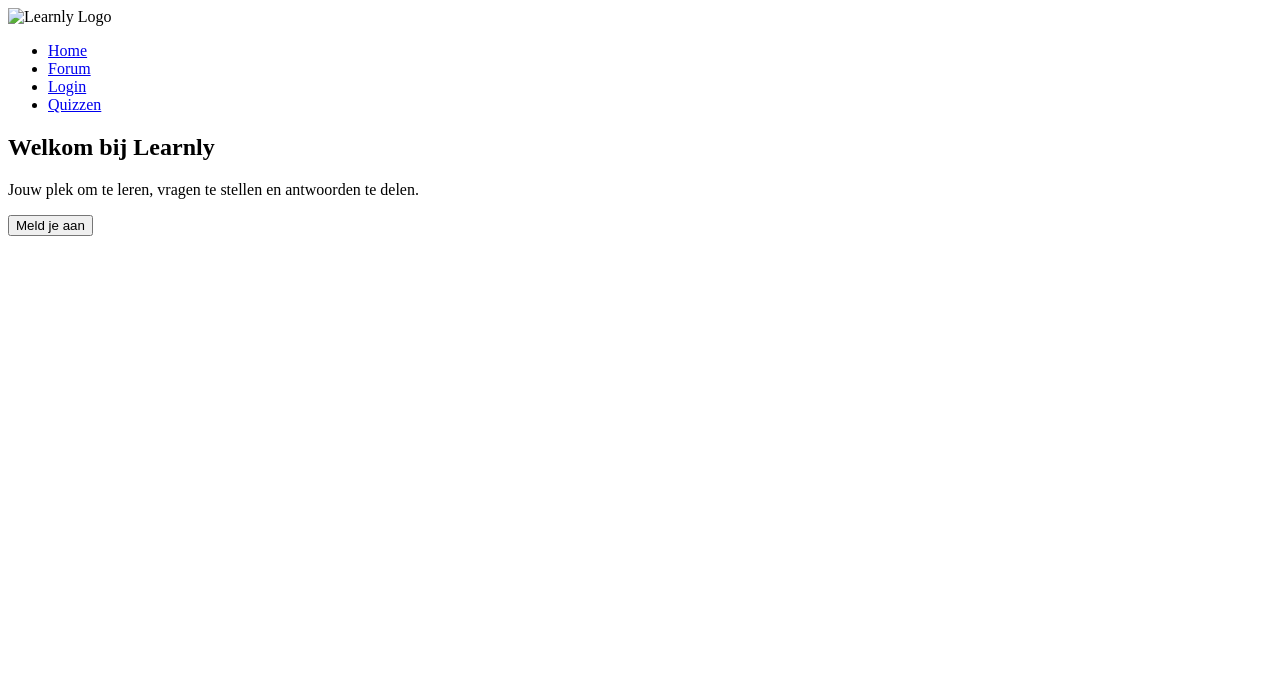
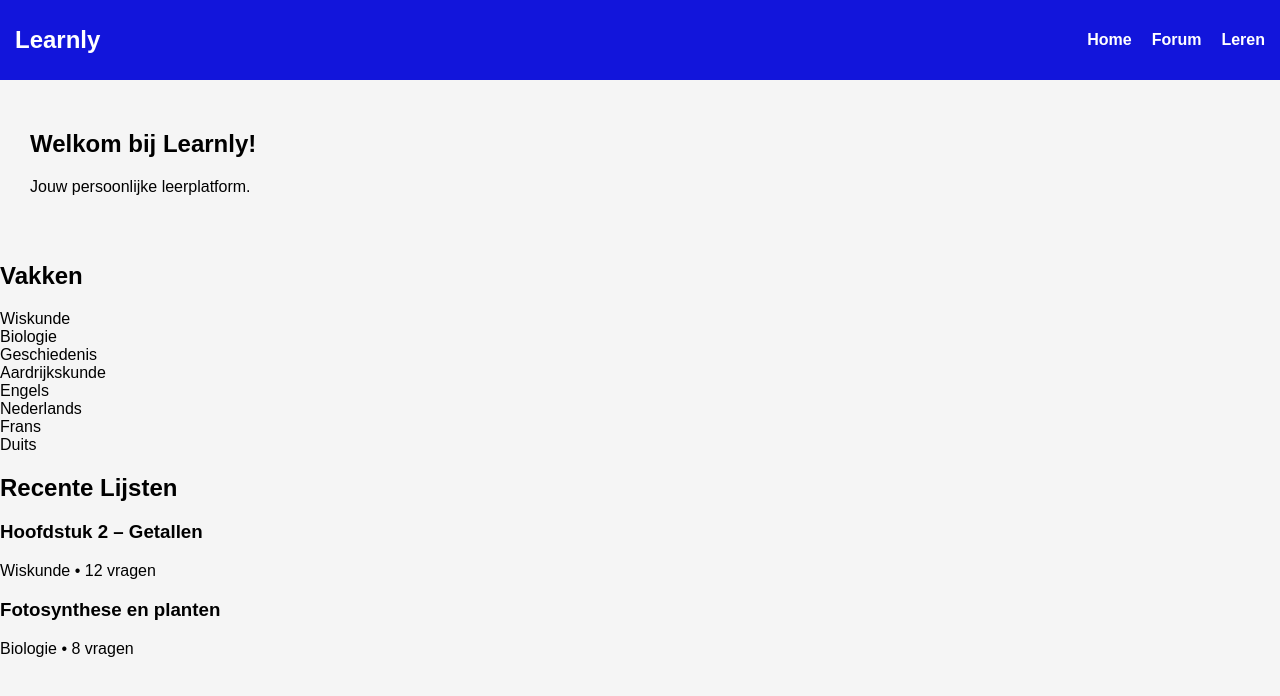
Before and after one commit to Stef252/Learnly, a plain HTML site: page index.html in a window 1280 px wide. Drawn offline with Linux system fonts and the light colour scheme.

Commit message:
Update index.html
let's go mooie home page gemaakt en een navigatiebalk

```diff
--- a/index.html
+++ b/index.html
@@ -1,25 +1,54 @@
 <!DOCTYPE html>
-<html lang="en">
+<html lang="nl">
 <head>
   <meta charset="UTF-8" />
-  <meta name="viewport" content="width=device-width, initial-scale=1.0" />
-  <title>Learnly - Home</title>
-  <link rel="stylesheet" href="style/main.css" />
+  <meta name="viewport" content="width=device-width, initial-scale=1.0"/>
+  <title>Learnly</title>
+  <link rel="stylesheet" href="style.css" />
 </head>
 <body>
   <nav>
-    <img src="assets/logo.png" alt="Learnly Logo">
+    <h1>Learnly</h1>
     <ul>
       <li><a href="index.html">Home</a></li>
-      <li><a href="forum.html">Forum</a></li>
-      <li><a href="login.html">Login</a></li>
-      <li><a href="quizzes.html">Quizzen</a></li>
+      <li><a href="Forum.html">Forum</a></li>
+      <li><a href="Leren.html">Leren</a></li>
+
     </ul>
   </nav>
-  <div class="container">
-    <h2>Welkom bij Learnly</h2>
-    <p>Jouw plek om te leren, vragen te stellen en antwoorden te delen.</p>
-    <a href="signup.html"><button>Meld je aan</button></a>
-  </div>
+
+  <main>
+    <h2>Welkom bij Learnly!</h2>
+    <p>Jouw persoonlijke leerplatform.</p>
+  </main>
+
+<script src="ShowMoreSubjects.js"></script>
+
 </body>
 </html>
+
+<section class="all-subjects">
+  <h2>Vakken</h2>
+  <div class="subjects-list">
+    <div class="subject-card">Wiskunde</div>
+    <div class="subject-card">Biologie</div>
+    <div class="subject-card">Geschiedenis</div>
+    <div class="subject-card">Aardrijkskunde</div>
+    <div class="subject-card">Engels</div>
+    <div class="subject-card extra hidden">Nederlands</div>
+    <div class="subject-card extra hidden">Frans</div>
+    <div class="subject-card extra hidden">Duits</div>
+  </div>
+
+  <h2>Recente Lijsten</h2>
+  <div class="list-cards">
+    <div class="list-card">
+      <h3>Hoofdstuk 2 – Getallen</h3>
+      <p>Wiskunde • 12 vragen</p>
+    </div>
+    <div class="list-card">
+      <h3>Fotosynthese en planten</h3>
+      <p>Biologie • 8 vragen</p>
+    </div>
+  </div>
+</section>
```
